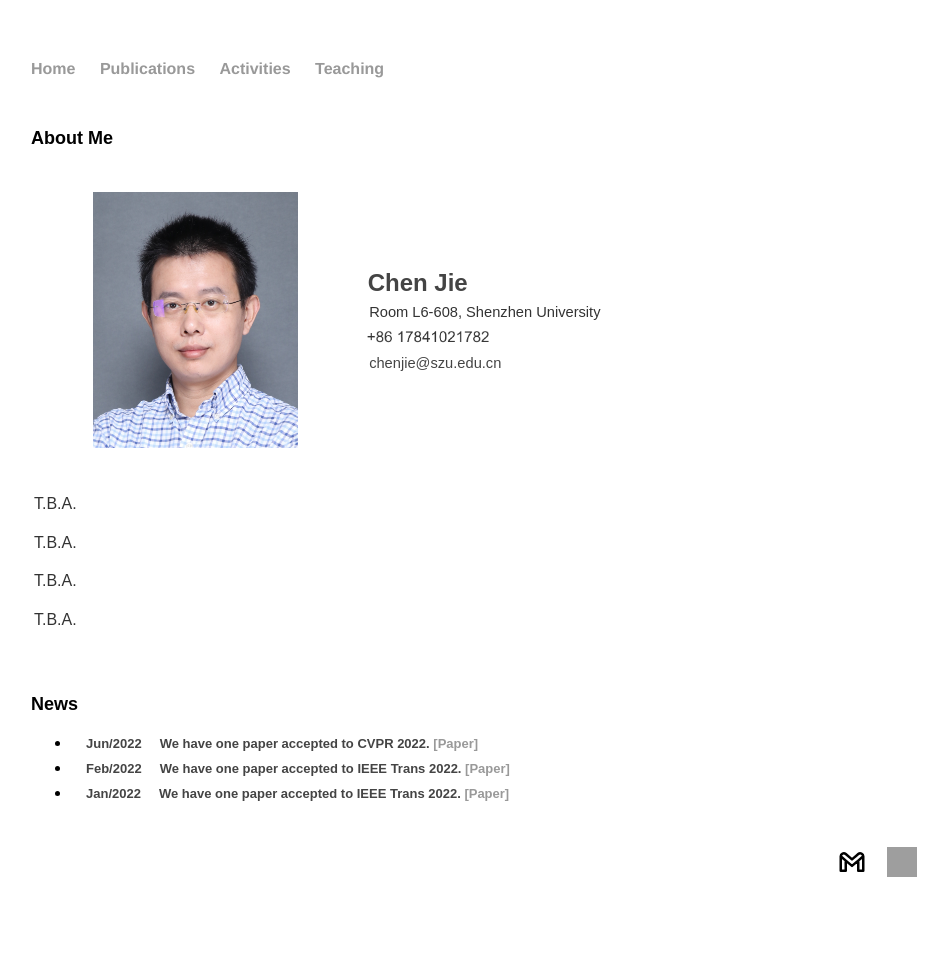
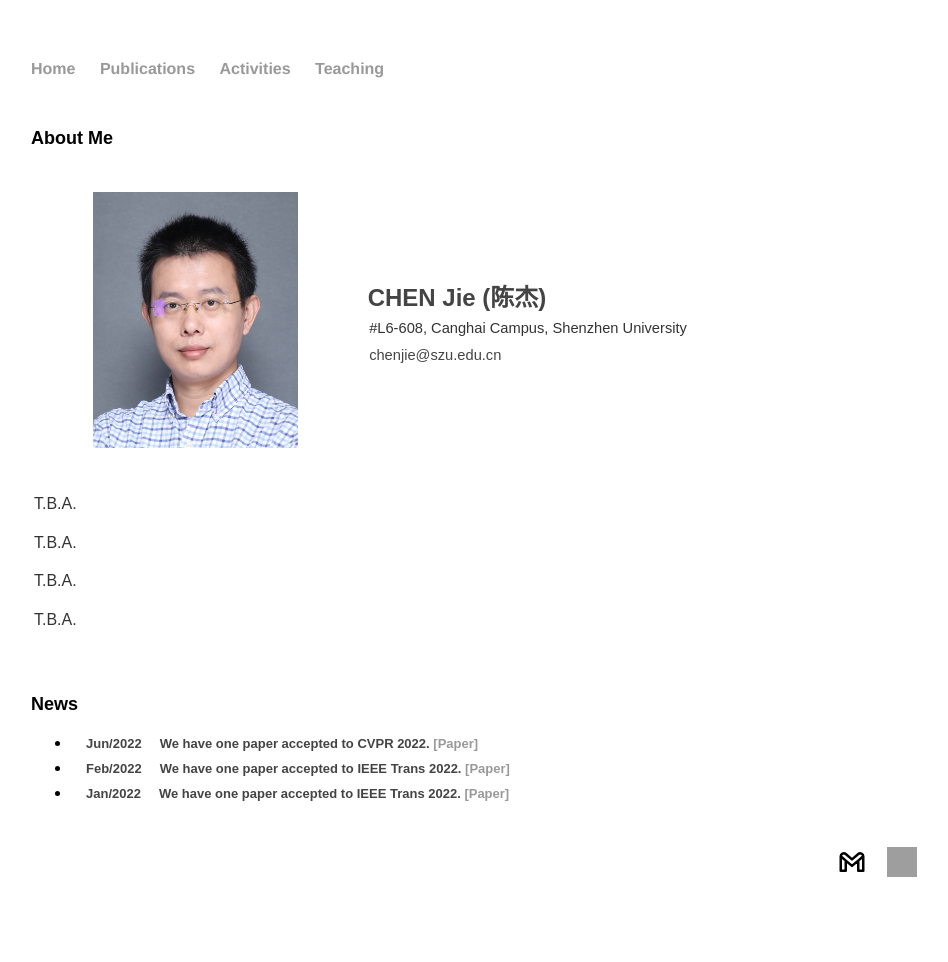
Before and after one commit to arikcj/arikcj.github.io, a Jekyll site: the page built from index.html, in a window 1280 px wide. Shown: the whole page, without its empty margins (161-1109 px from the left). Built offline with Jekyll 4.4.1, drawn with Linux system fonts in a browser that asks for light colours; grey boxes are pictures that could not be loaded.

Commit message:
self-description

```diff
--- a/index.html
+++ b/index.html
@@ -19,9 +19,9 @@ title: CHEN JIE'S WEBSITE
 					<p align="center"><font face="Arial"><img style="max-height: 256px;" border="0" src="static/people.jpg"></font></p>
 				</td>
 				<td>
-					<font style="color: #444;" face="Arial" size="5"><b>&nbsp;Chen Jie</b></font>
-					<p style="margin: 0;"><font face="Arial" style="font-size: 11pt;">&nbsp; Room L6-608, Shenzhen University</font></p>
-                    <p style="margin: 0;"><img style="max-height: 15px; margin-left: 5px;" border="0" src="static/phone.png"></p>
+					<font style="color: #444;" face="Arial" size="5"><b>&nbsp;CHEN Jie (陈杰)</b></font>
+					<p style="margin: 0;"><font face="Arial" style="font-size: 11pt;">&nbsp; #L6-608, Canghai Campus, Shenzhen University</font></p>
+                    <!-- <p style="margin: 0;"><img style="max-height: 15px; margin-left: 5px;" border="0" src="static/phone.png"></p> -->
                     <p style="margin: 0;"><font face="Arial" style="font-size: 11pt;color: #444;">&nbsp; chenjie@szu.edu.cn</font></p>
 <!--					<p><font face="Arial"><font face="Arial" style="font-size: 11pt;">&nbsp;</font> <img border="0" src="img/email.jpg"></font></p>-->
 				</td>
```
